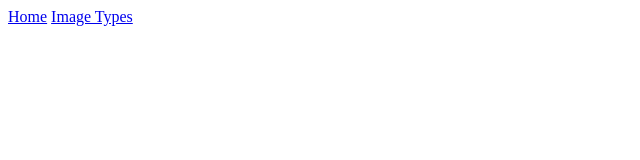
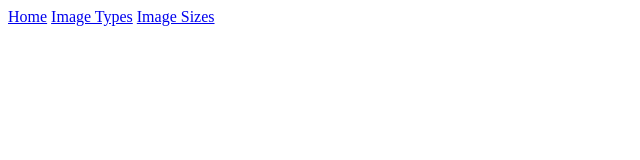
Before and after one commit to hardingrichard/fullstack-refresh, a plain HTML site: page module5/index.html in a window 1280 px wide. Shown: the whole page, without its empty margins (0-640 px from the left). Drawn offline with Linux system fonts and the light colour scheme; files that its build step writes are made by us from their sources.

Commit message:
Add imagesizes page navigation

```diff
--- a/module5/index.html
+++ b/module5/index.html
@@ -14,6 +14,7 @@
         <nav>
             <a href="index.html">Home</a>
             <a href="imagetypes.html">Image Types</a>
+            <a href="imagesizes.html">Image Sizes</a>
         </nav>
 
 
```
